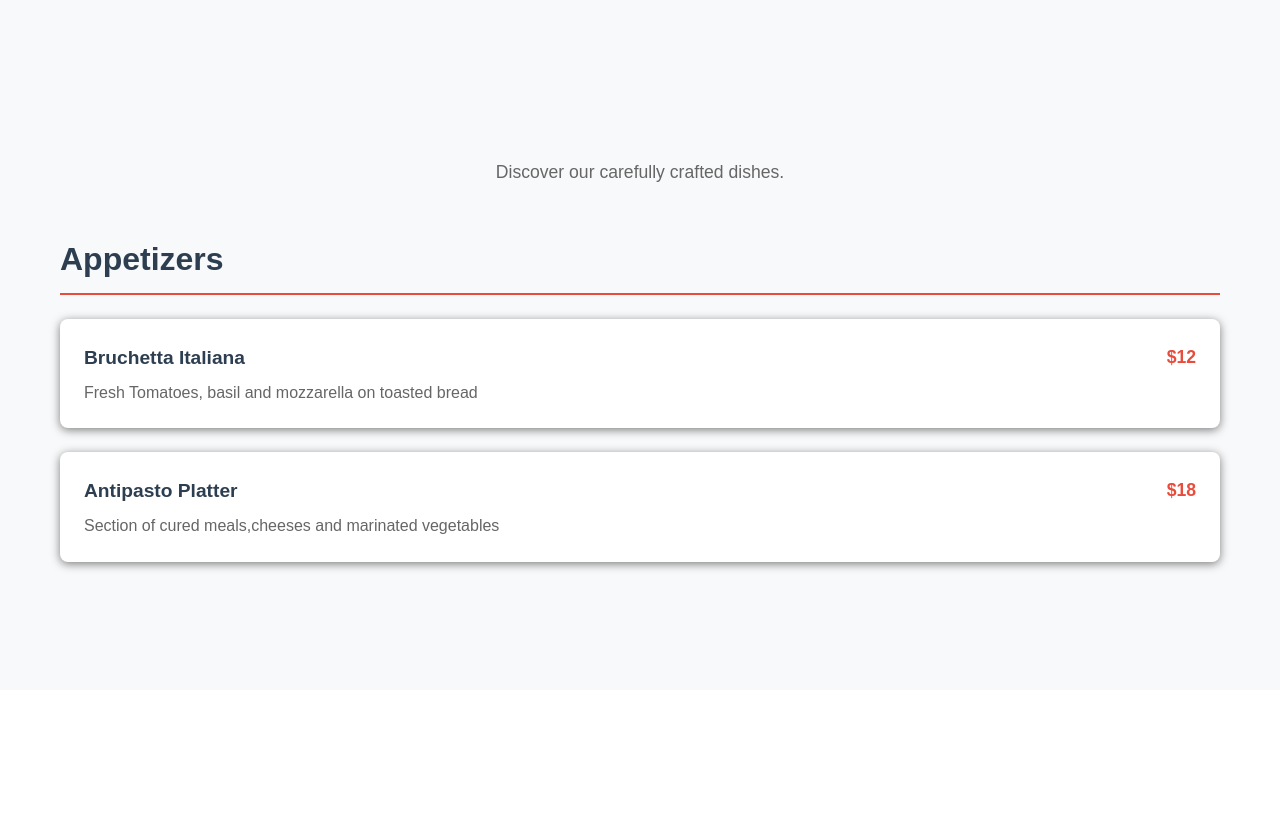
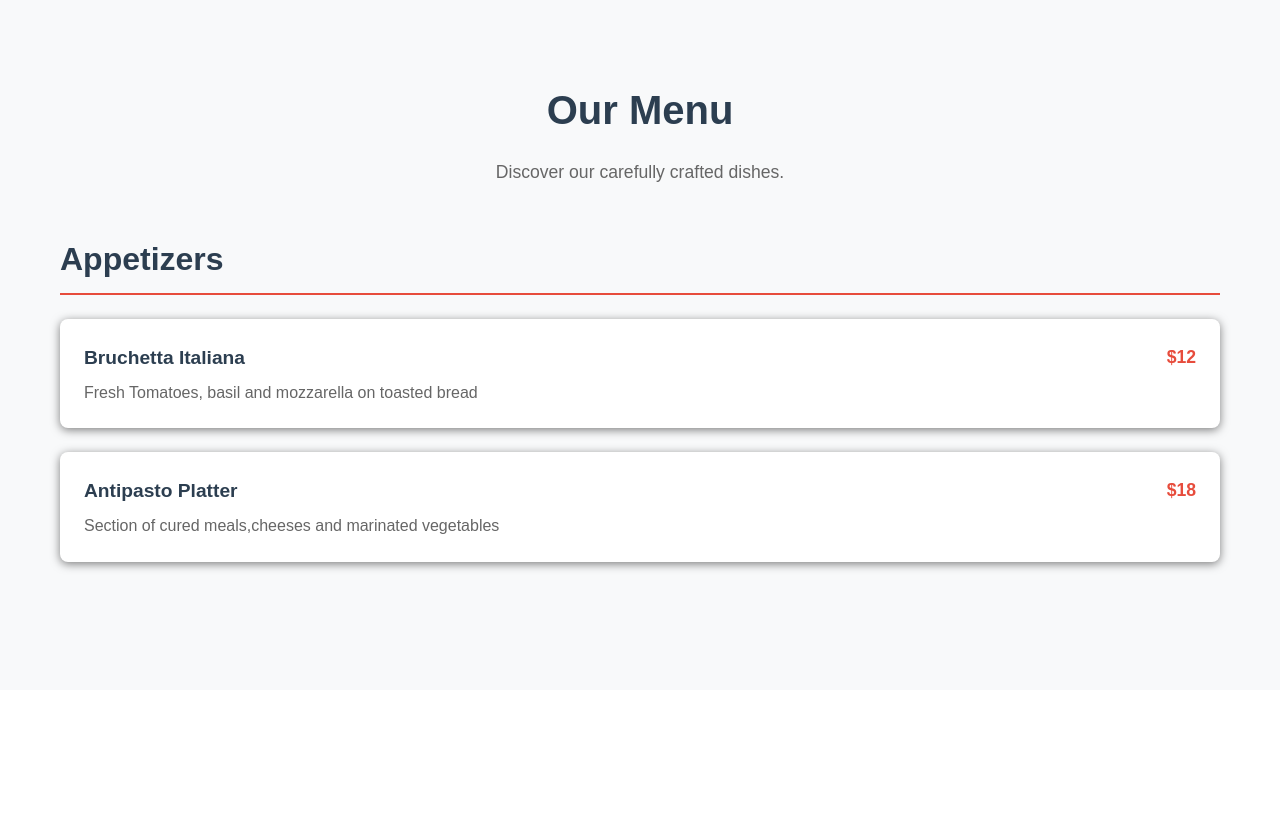
Before and after one commit to Saronpal/Bella-Vista-Resturant, a plain HTML site: page index.html in a window 1280 px wide. Shown: the part 882-1710 px from the top of the page. Drawn offline with Linux system fonts and the light colour scheme.

Commit message:
Update index.html
fixed a issue our menu

```diff
--- a/index.html
+++ b/index.html
@@ -40,7 +40,7 @@
 
         <section id="menu" class="menu">
             <div class="container">
-                <h2 class="section-tittle">Our Menu</h2>
+                <h2 class="section-title">Our Menu</h2>
                 <p class="section-subtitle">Discover our carefully crafted dishes.</p>
 
                 <div class="menu-categories">
@@ -201,4 +201,5 @@
     </footer>
 
 </body>
+
 </html>
```
